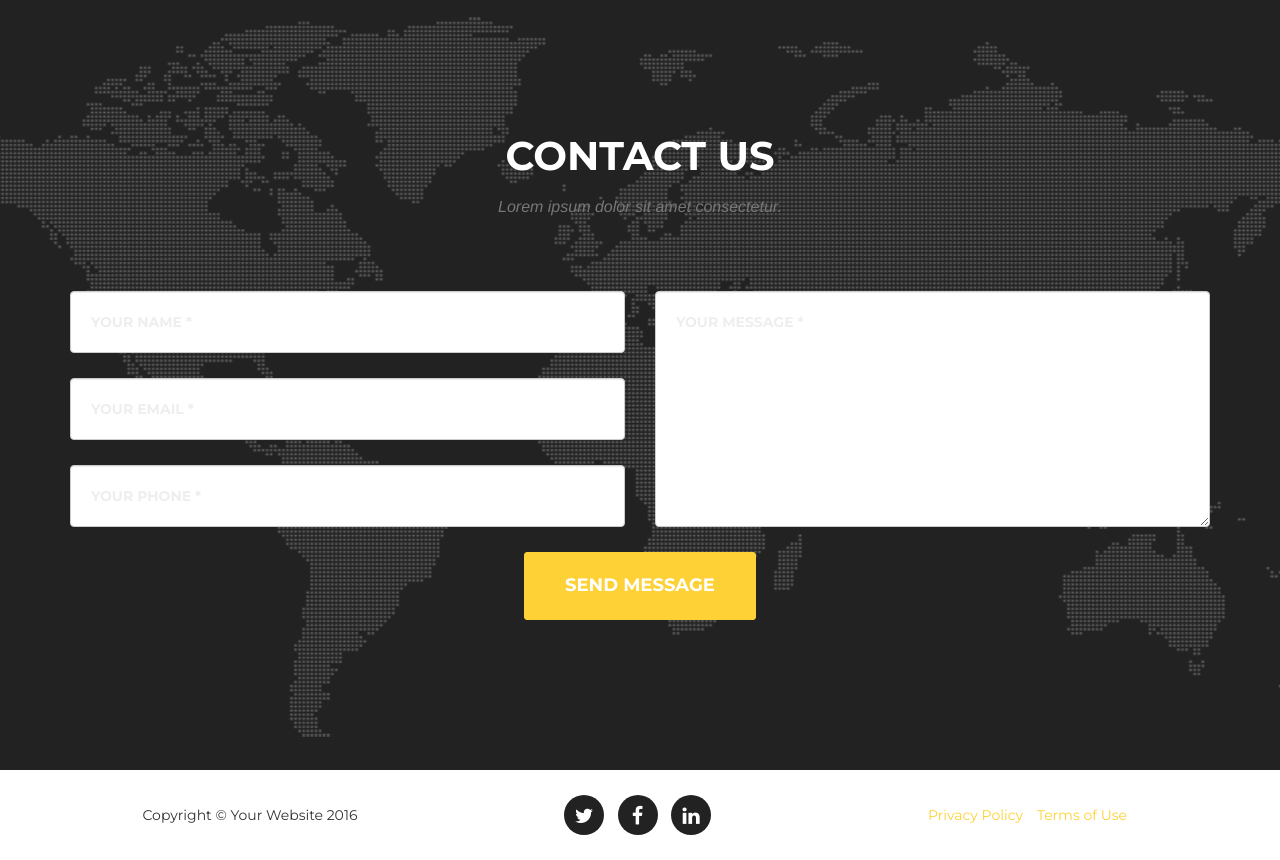
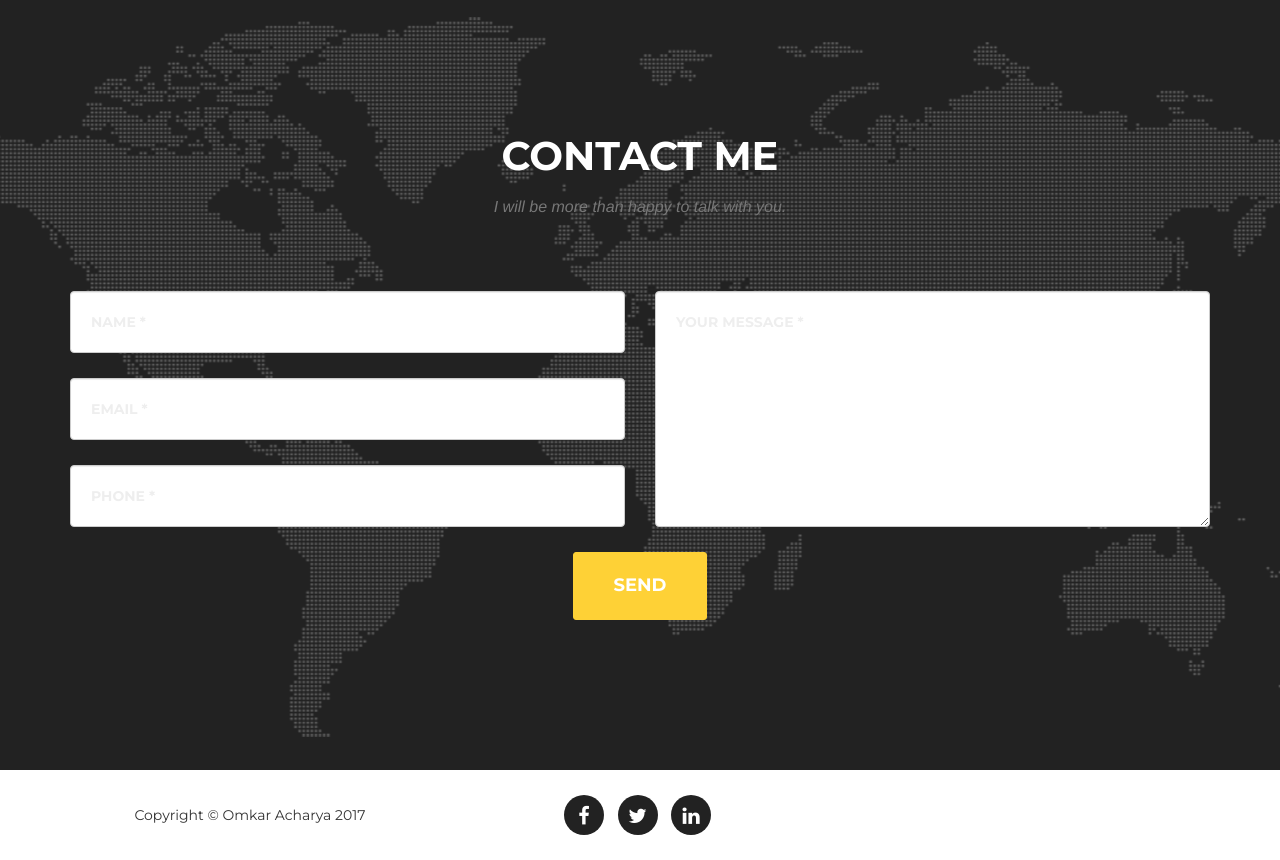
Before and after one commit to omkaracharya/omkaracharya.github.io, a website: page index.html in a window 1280 px wide. Shown: the part 3360-4220 px from the top of the page. Drawn offline with nearby package versions, Linux system fonts and the light colour scheme; a web font is replaced by a local one.

Commit message:
Contact added

```diff
--- a/index.html
+++ b/index.html
@@ -406,8 +406,8 @@
         <div class="container">
             <div class="row">
                 <div class="col-lg-12 text-center">
-                    <h2 class="section-heading">Contact Us</h2>
-                    <h3 class="section-subheading text-muted">Lorem ipsum dolor sit amet consectetur.</h3>
+                    <h2 class="section-heading">Contact Me</h2>
+                    <h3 class="section-subheading text-muted">I will be more than happy to talk with you.</h3>
                 </div>
             </div>
             <div class="row">
@@ -416,15 +416,15 @@
                         <div class="row">
                             <div class="col-md-6">
                                 <div class="form-group">
-                                    <input type="text" class="form-control" placeholder="Your Name *" id="name" required data-validation-required-message="Please enter your name.">
+                                    <input type="text" class="form-control" placeholder="Name *" id="name" required data-validation-required-message="Please enter your name.">
                                     <p class="help-block text-danger"></p>
                                 </div>
                                 <div class="form-group">
-                                    <input type="email" class="form-control" placeholder="Your Email *" id="email" required data-validation-required-message="Please enter your email address.">
+                                    <input type="email" class="form-control" placeholder="Email *" id="email" required data-validation-required-message="Please enter your email address.">
                                     <p class="help-block text-danger"></p>
                                 </div>
                                 <div class="form-group">
-                                    <input type="tel" class="form-control" placeholder="Your Phone *" id="phone" required data-validation-required-message="Please enter your phone number.">
+                                    <input type="tel" class="form-control" placeholder="Phone *" id="phone" required data-validation-required-message="Please enter your phone number.">
                                     <p class="help-block text-danger"></p>
                                 </div>
                             </div>
@@ -437,7 +437,7 @@
                             <div class="clearfix"></div>
                             <div class="col-lg-12 text-center">
                                 <div id="success"></div>
-                                <button type="submit" class="btn btn-xl">Send Message</button>
+                                <button type="submit" class="btn btn-xl">Send</button>
                             </div>
                         </div>
                     </form>
@@ -450,19 +450,19 @@
         <div class="container">
             <div class="row">
                 <div class="col-md-4">
-                    <span class="copyright">Copyright &copy; Your Website 2016</span>
+                    <span class="copyright">Copyright &copy; Omkar Acharya 2017</span>
                 </div>
                 <div class="col-md-4">
                     <ul class="list-inline social-buttons">
-                        <li><a href="#"><i class="fa fa-twitter"></i></a>
+                        <li><a href="https://www.facebook.com/acharyaomkar01"><i class="fa fa-facebook"></i></a>
                         </li>
-                        <li><a href="#"><i class="fa fa-facebook"></i></a>
+                        <li><a href="https://www.twitter.com/acharya_omkar"><i class="fa fa-twitter"></i></a>
                         </li>
-                        <li><a href="#"><i class="fa fa-linkedin"></i></a>
+                        <li><a href="https://www.linkedin.com/in/omkaracharya"><i class="fa fa-linkedin"></i></a>
                         </li>
                     </ul>
                 </div>
-                <div class="col-md-4">
+<!--                <div class="col-md-4">
                     <ul class="list-inline quicklinks">
                         <li><a href="#">Privacy Policy</a>
                         </li>
@@ -470,6 +470,7 @@
                         </li>
                     </ul>
                 </div>
+-->
             </div>
         </div>
     </footer>
```
